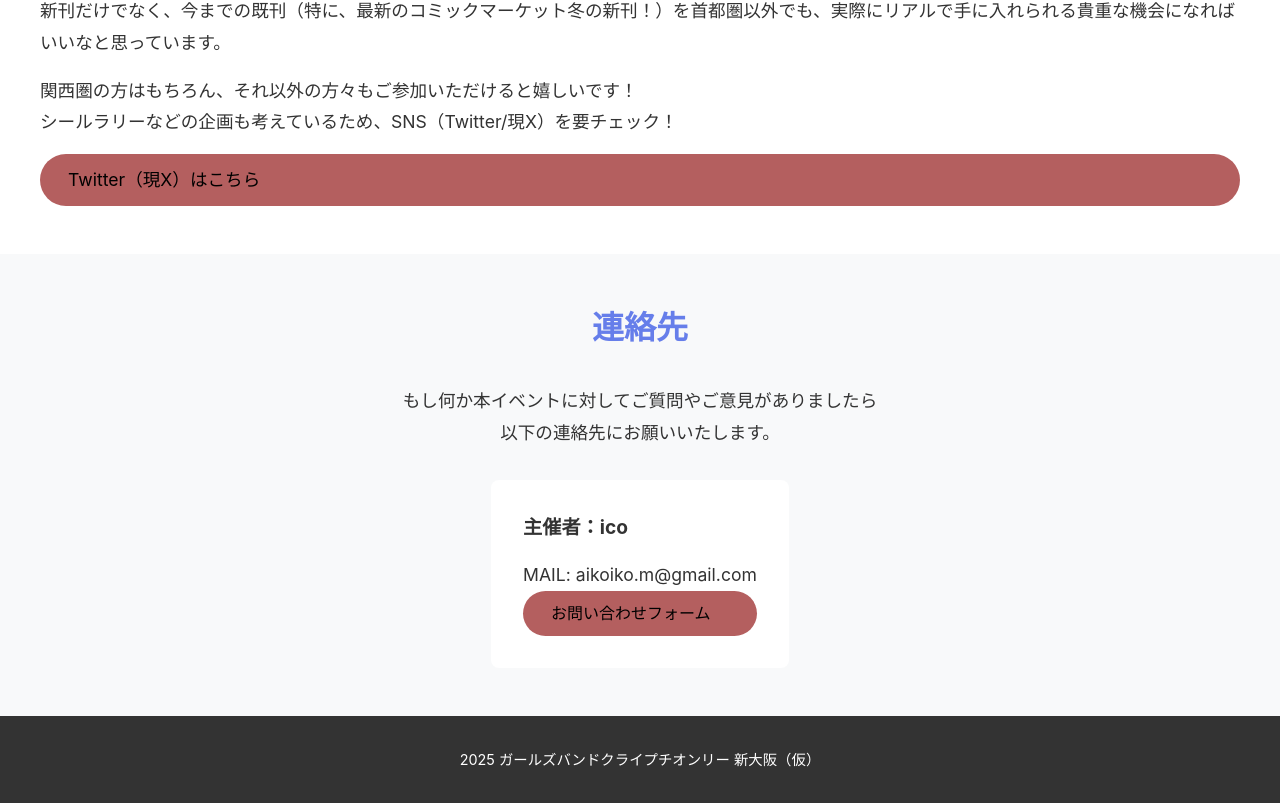
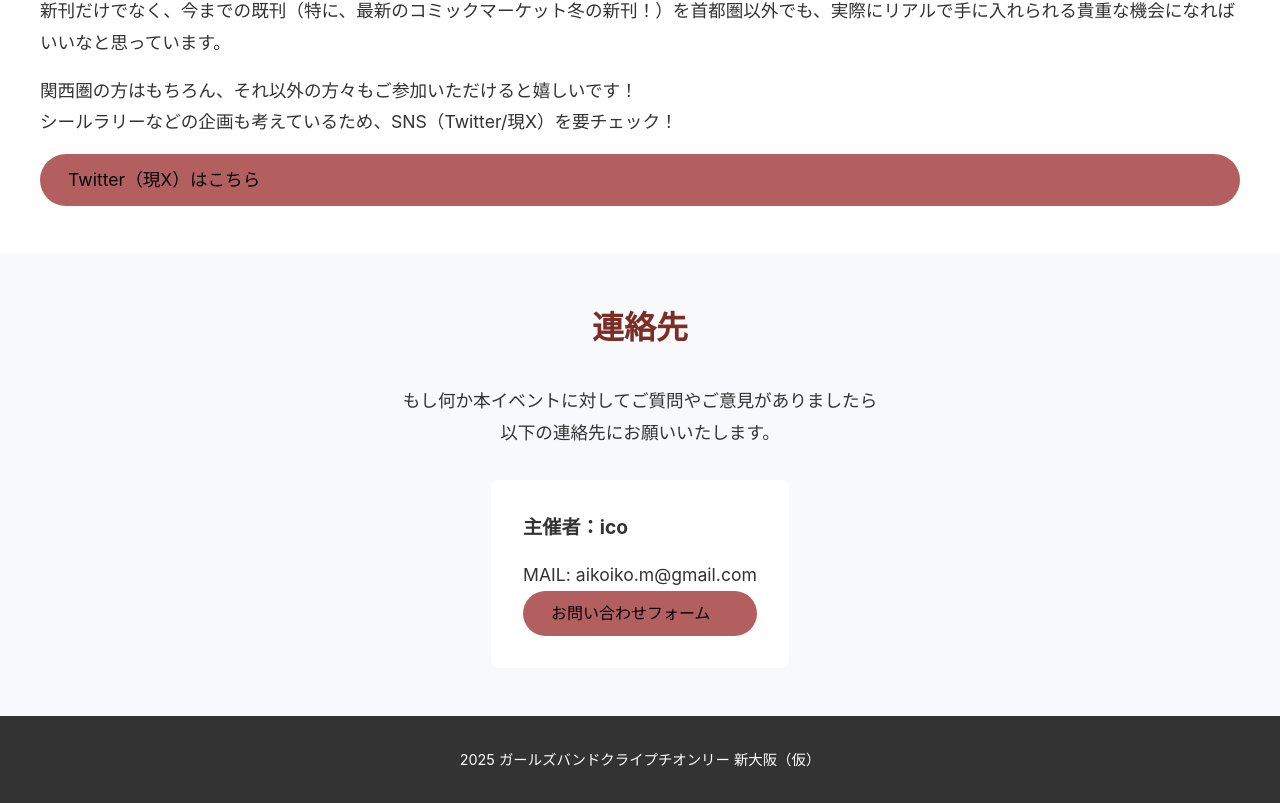
Before and after one commit to aikoikom/gbc_shinoosaka, a Next.js app: page /gbc_shinoosaka/ in a window 1280 px wide. Shown: the part 3100-3903 px from the top of the page. Built offline with nearby package versions, Linux system fonts and the light colour scheme.

Commit message:
Update Contact.module.css

```diff
--- a/components/Contact/Contact.module.css
+++ b/components/Contact/Contact.module.css
@@ -13,7 +13,7 @@
   font-weight: bold;
   margin-bottom: 2rem;
   text-align: center;
-  color: #667eea;
+  color: #7b2d26;
 }
 
 .content {
```
